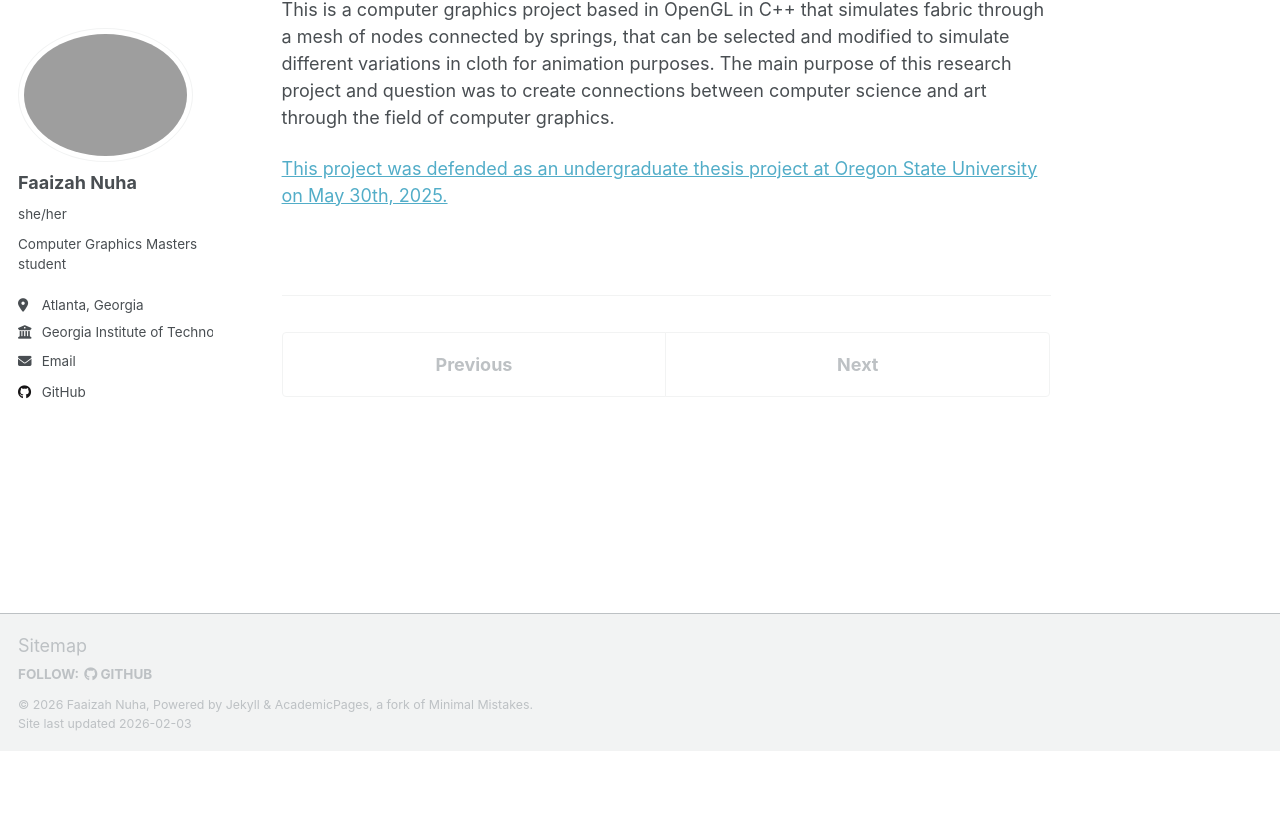
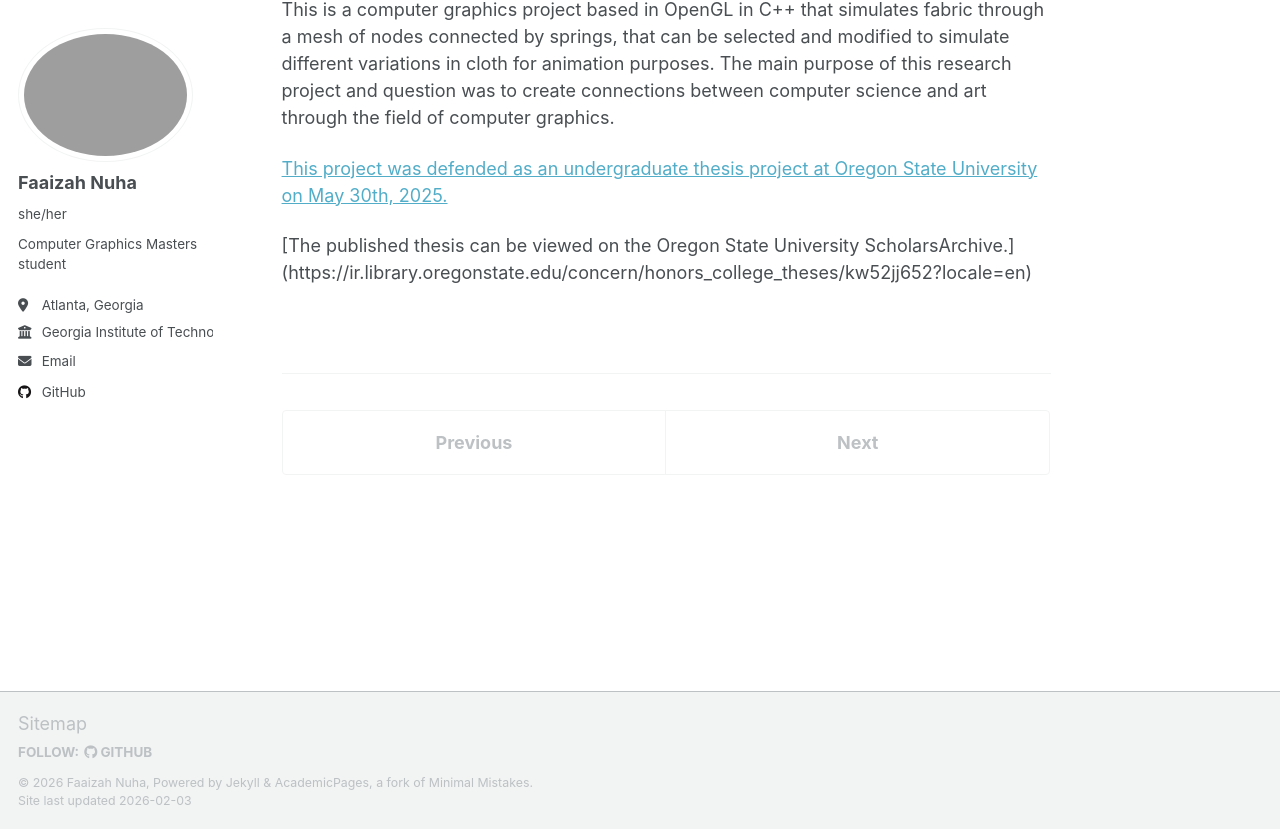
Before and after one commit to fnuha/fnuha.github.io, a Jekyll site: the page built from _portfolio/portfolio-1.md, in a window 1280 px wide and 900 px high, scrolled down 561 px, cut to the strip 71-900 px from the top of the window. Built offline with Jekyll 4.4.1, drawn with Linux system fonts in a browser that asks for light colours; a script that is not in the unit is left out; before the commit the page ends 1383 px from its top, so only the background shows below that.

Commit message:
added link to full honors presentation

```diff
--- a/_portfolio/portfolio-1.md
+++ b/_portfolio/portfolio-1.md
@@ -8,4 +8,7 @@ collection: portfolio
 
 This is a computer graphics project based in OpenGL in C++ that simulates fabric through a mesh of nodes connected by springs, that can be selected and modified to simulate different variations in cloth for animation purposes. The main purpose of this research project and question was to create connections between computer science and art through the field of computer graphics.
 
-[This project was defended as an undergraduate thesis project at Oregon State University on May 30th, 2025.](https://ir.library.oregonstate.edu/concern/honors_college_theses/kw52jj652?locale=en)
+[This project was defended as an undergraduate thesis project at Oregon State University on May 30th, 2025.](https://media.oregonstate.edu/media/t/1_1j4cx6ps)
+
+[The published thesis can be viewed on the Oregon State University ScholarsArchive.]
+(https://ir.library.oregonstate.edu/concern/honors_college_theses/kw52jj652?locale=en)
```
